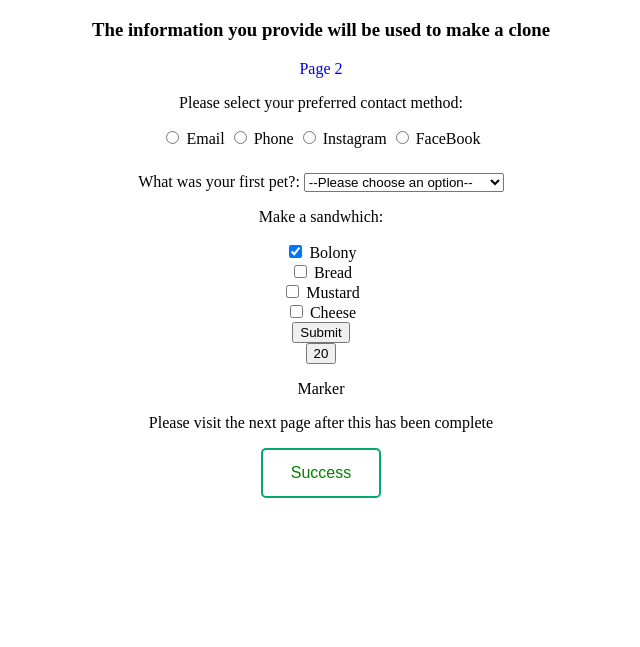
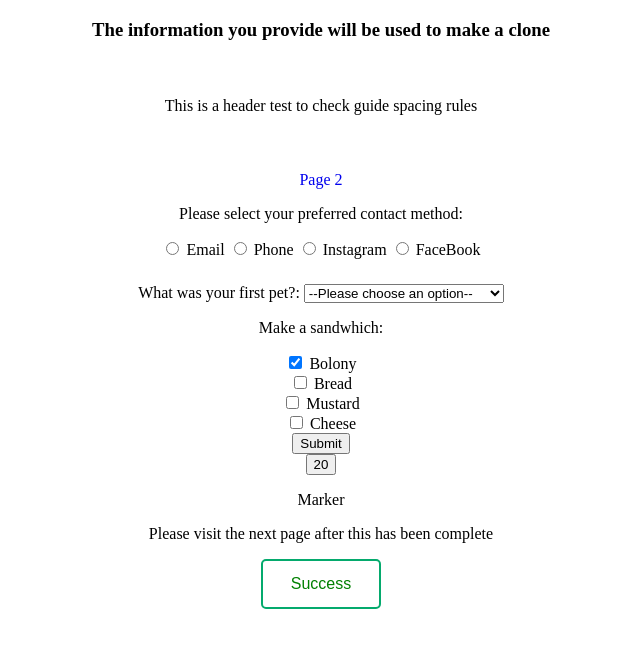
Before and after one commit to ron-arten/pendo-test-site, a website: page index.html in a window 1280 px wide. Shown: the part 61-708 px from the top of the page, without its empty margins (319-959 px from the left). Drawn offline with Linux system fonts and the light colour scheme.

Commit message:
Header test

```diff
--- a/index.html
+++ b/index.html
@@ -61,6 +61,9 @@
     <div id="title_page" class="large_text">
       <h1>Tell us more about you</h1>
       <h3>The information you provide will be used to make a clone</h3>
+    </div>
+    <div id="header_test">
+      <p>This is a header test to check guide spacing rules</p>
     </div>
     <a
       id="page2"
--- a/style.css
+++ b/style.css
@@ -42,3 +42,8 @@ select {
   background-color: #04aa6d;
   color: white;
 }
+
+#header_test {
+  margin: 20px;
+  padding: 20px;
+}
```
